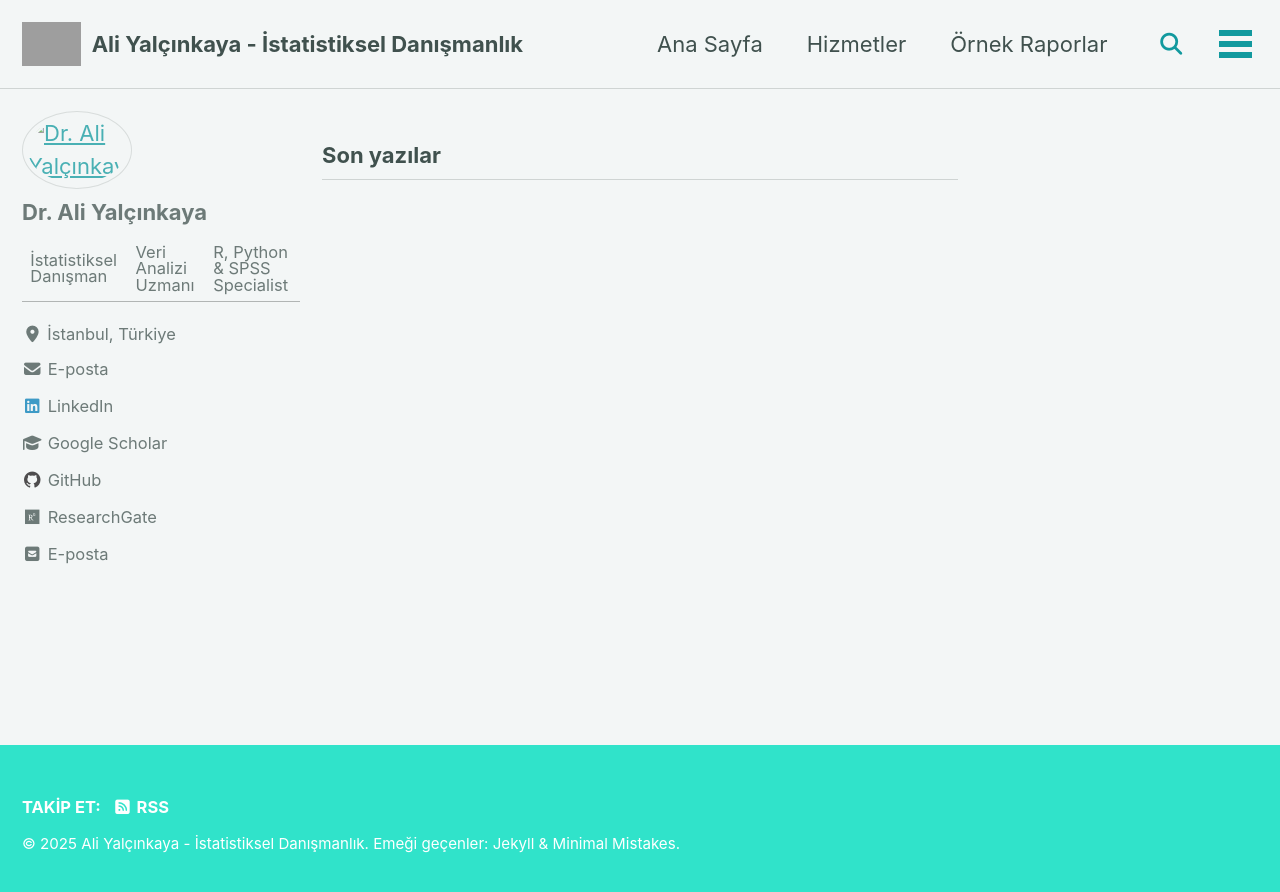
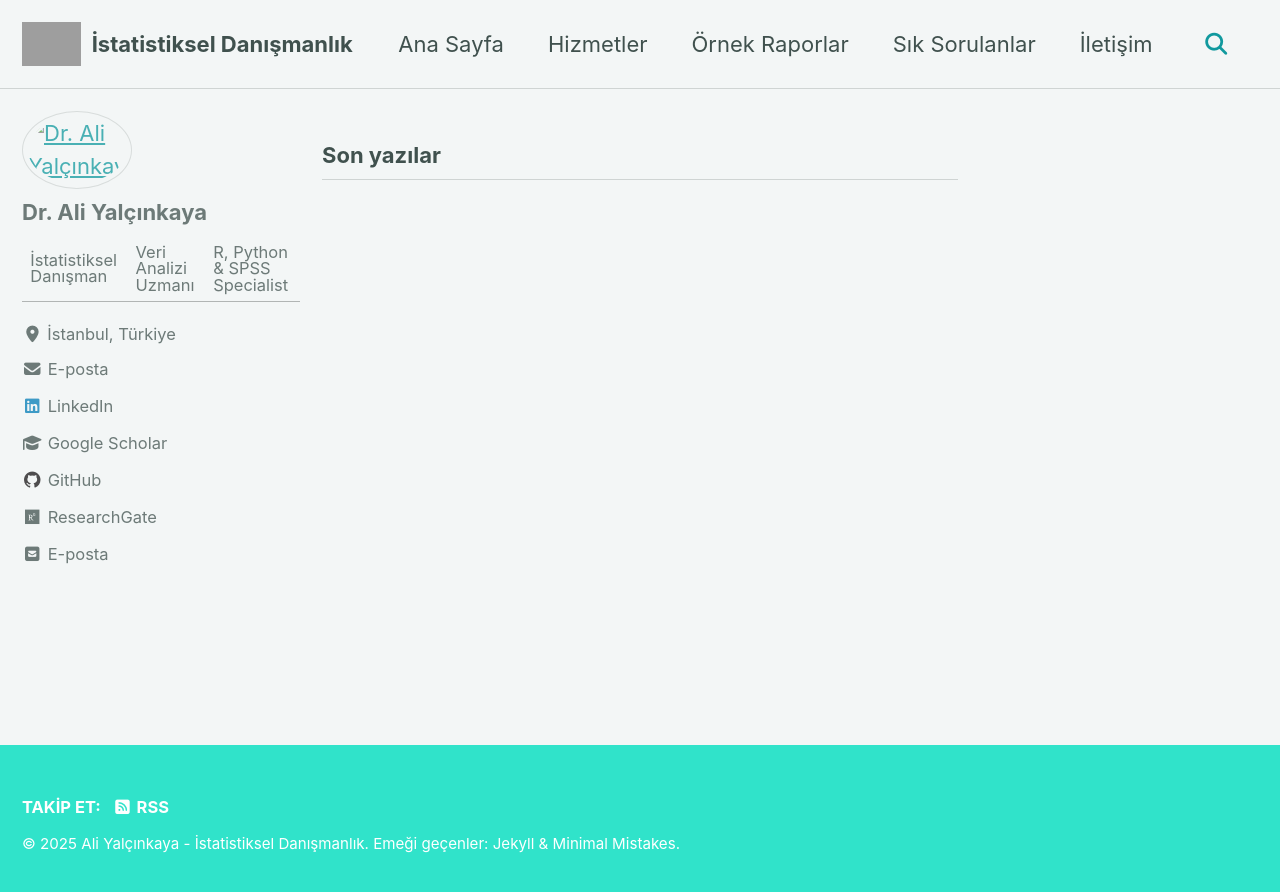
Before and after one commit to ali-yalcinkaya/istatistik, a Jekyll site: the page built from index.html, in a window 1280 px wide. Shown: the top 892 px of the page. Built offline with Jekyll 4.4.1, drawn with Linux system fonts in a browser that asks for light colours; cached includes are drawn as plain includes; the list of posts is cut into pages by our own code; part of the change alters nothing that is shown; grey boxes are pictures that could not be loaded.

Commit message:
Update _config.yml

```diff
--- a/_config.yml
+++ b/_config.yml
@@ -1,39 +1,54 @@
-# Theme
-remote_theme: "mmistakes/minimal-mistakes"
-minimal_mistakes_skin: "mint"
+# =========================
+# THEME
+# =========================
+remote_theme: "mmistakes/minimal-mistakes"   # Remote theme aktif
+minimal_mistakes_skin: "mint"                # "default","air","aqua","contrast","dark","dirt","neon","mint","plum","sunrise"
 
-# Site
-locale: "tr-TR"
+# =========================
+# SITE
+# =========================
+locale: "tr"                                  # Türkçe yerelleştirme
 title: "Ali Yalçınkaya - İstatistiksel Danışmanlık"
 title_separator: "—"
-url: "https://ali-yalcinkaya.github.io"
-baseurl: "/istatistik"
+name: "Ali Yalçınkaya"
+description: "R, Python ve SPSS ile profesyonel veri analizi ve istatistiksel danışmanlık."
+url: "https://ali-yalcinkaya.github.io"       # GitHub Pages ana alanın
+baseurl: "/istatistik"                        # repo adı
 repository: "ali-yalcinkaya/istatistik"
 teaser: "/assets/images/teaser.jpg"
-logo: "/assets/images/logo.png"  # varsa logoyu aç
+logo: "/assets/images/logo.png"
+masthead_title: "İstatistiksel Danışmanlık"
+breadcrumbs: true
+words_per_minute: 200
+enable_copy_code_button: true
+search: true
 
+# Open Graph / Paylaşım görseli
+og_image: "/assets/images/site-og.jpg"
+
+# =========================
 # SEO
+# =========================
 plugins:
-  - jekyll-seo-tag     # ÖNEMLİ: SEO meta etiketleri
+  - jekyll-seo-tag
   - jekyll-sitemap
   - jekyll-feed
   - jekyll-include-cache
   - jekyll-paginate
+  - jekyll-gist
 
-# Analytics
+# =========================
+# ANALYTICS
+# =========================
 analytics:
   provider: "google-gtag"
   google:
-    tracking_id: ""       # G-XXXX... (ekle)
+    tracking_id: ""          # G-XXXX... (ekle)
     anonymize_ip: true
 
-# Open Graph / Sosyal
-og_image: "/assets/images/site-og.jpg"  # 1200x630 önerilir
-twitter:
-  card: "summary_large_image"
-  username: ""  # varsa ekle
-
-# Author
+# =========================
+# YAZAR
+# =========================
 author:
   name: "Dr. Ali Yalçınkaya"
   avatar: "/assets/images/bio-photo.jpg"
@@ -57,21 +72,99 @@ author:
       icon: "fab fa-fw fa-researchgate"
       url: "https://www.researchgate.net/profile/profiliniz"
 
-# Arama (Lunr, eklentisiz çalışır)
-search: true
-enable_copy_code_button: true
-breadcrumbs: true
-
-# Çıktı / Zaman dilimi
+# =========================
+# ÇIKIŞ & ZAMAN DİLİMİ
+# =========================
 timezone: "Europe/Istanbul"
 permalink: /:categories/:title/
 
-# Pagination
+# =========================
+# PAGINATION
+# =========================
 paginate: 9
 paginate_path: /sayfa:num/
 
-# Varsayılanlar
+# =========================
+# DÖNÜŞTÜRME / MARKDOWN
+# =========================
+markdown: kramdown
+highlighter: rouge
+lsi: false
+excerpt_separator: "\n\n"
+incremental: false
+
+kramdown:
+  input: GFM
+  hard_wrap: false
+  auto_ids: true
+  footnote_nr: 1
+  entity_output: as_char
+  toc_levels: 1..6
+  smart_quotes: lsquo,rsquo,ldquo,rdquo
+  enable_coderay: false
+
+# =========================
+# SASS / SCSS
+# =========================
+sass:
+  sass_dir: _sass
+  style: compressed
+
+# =========================
+# OKUMA / DIŞLAMALAR
+# =========================
+include:
+  - .htaccess
+  - _pages
+
+exclude:
+  - docs
+  - test
+  - vendor
+  - .asset-cache
+  - .bundle
+  - .jekyll-assets-cache
+  - .sass-cache
+  - assets/js/plugins
+  - assets/js/_main.js
+  - assets/js/vendor
+  - Capfile
+  - CHANGELOG
+  - config
+  - Gemfile
+  - Gruntfile.js
+  - gulpfile.js
+  - LICENSE
+  - log
+  - minimal-mistakes-jekyll.gemspec
+  - node_modules
+  - package.json
+  - package-lock.json
+  - Rakefile
+  - README
+  - tmp
+
+keep_files:
+  - .git
+  - .svn
+encoding: "utf-8"
+markdown_ext: "markdown,mkdown,mkdn,mkd,md"
+
+# =========================
+# ARŞİVLER
+# =========================
+category_archive:
+  type: liquid
+  path: /categories/
+tag_archive:
+  type: liquid
+  path: /tags/
+
+# =========================
+# DEFAULTS
+# =========================
 defaults:
+  # _posts
   - scope:
       path: ""
       type: posts
@@ -82,32 +175,10 @@ defaults:
       comments: false
       share: true
       related: true
+  # _pages
   - scope:
       path: "_pages"
       type: pages
     values:
       layout: single
       author_profile: true
-
-# GitHub Pages safe ile uyum
-whitelist:
-  - jekyll-seo-tag
-  - jekyll-sitemap
-  - jekyll-gist
-  - jekyll-feed
-  - jekyll-include-cache
-  - jekyll-paginate
-
-exclude:
-  - docs
-  - test
-  - vendor
-  - .asset-cache
-  - .bundle
-  - .jekyll-assets-cache
-  - .sass-cache
-  - node_modules
-  - package.json
-  - package-lock.json
-  - README
-  - tmp
```
